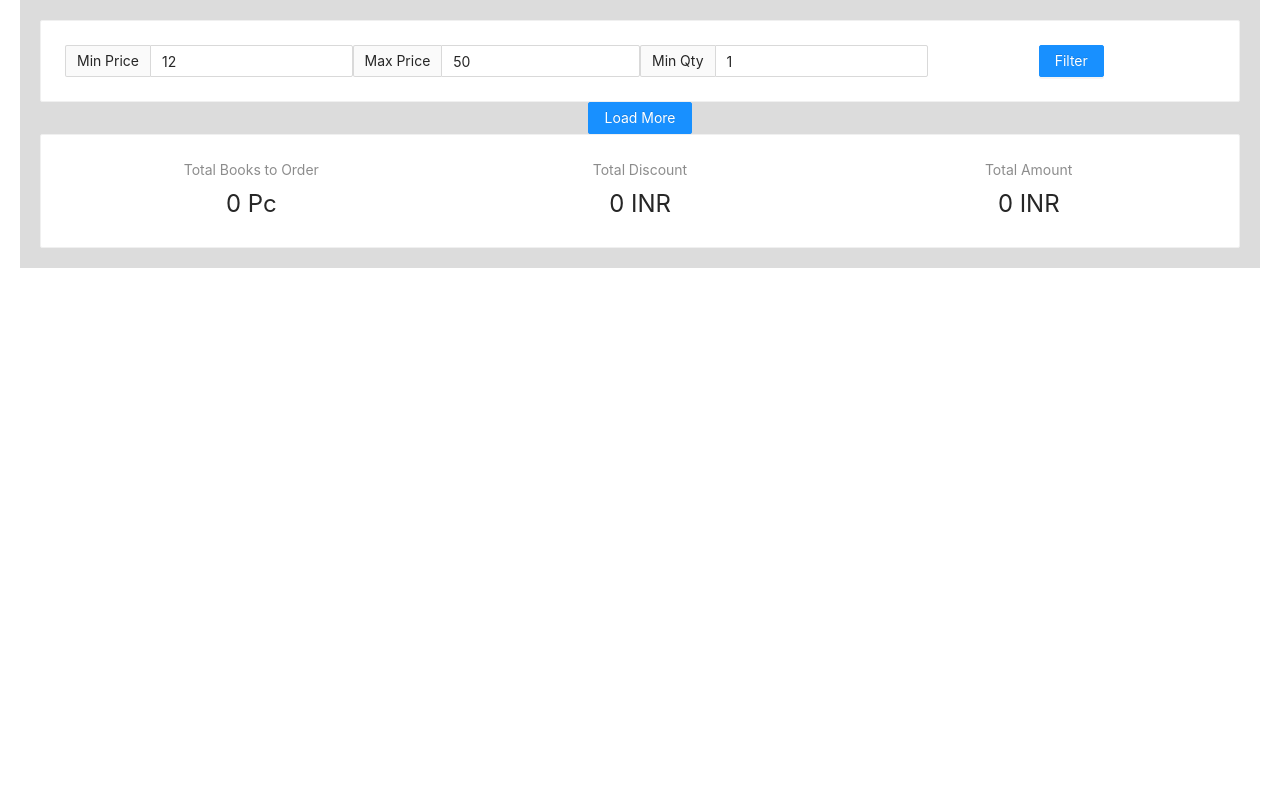
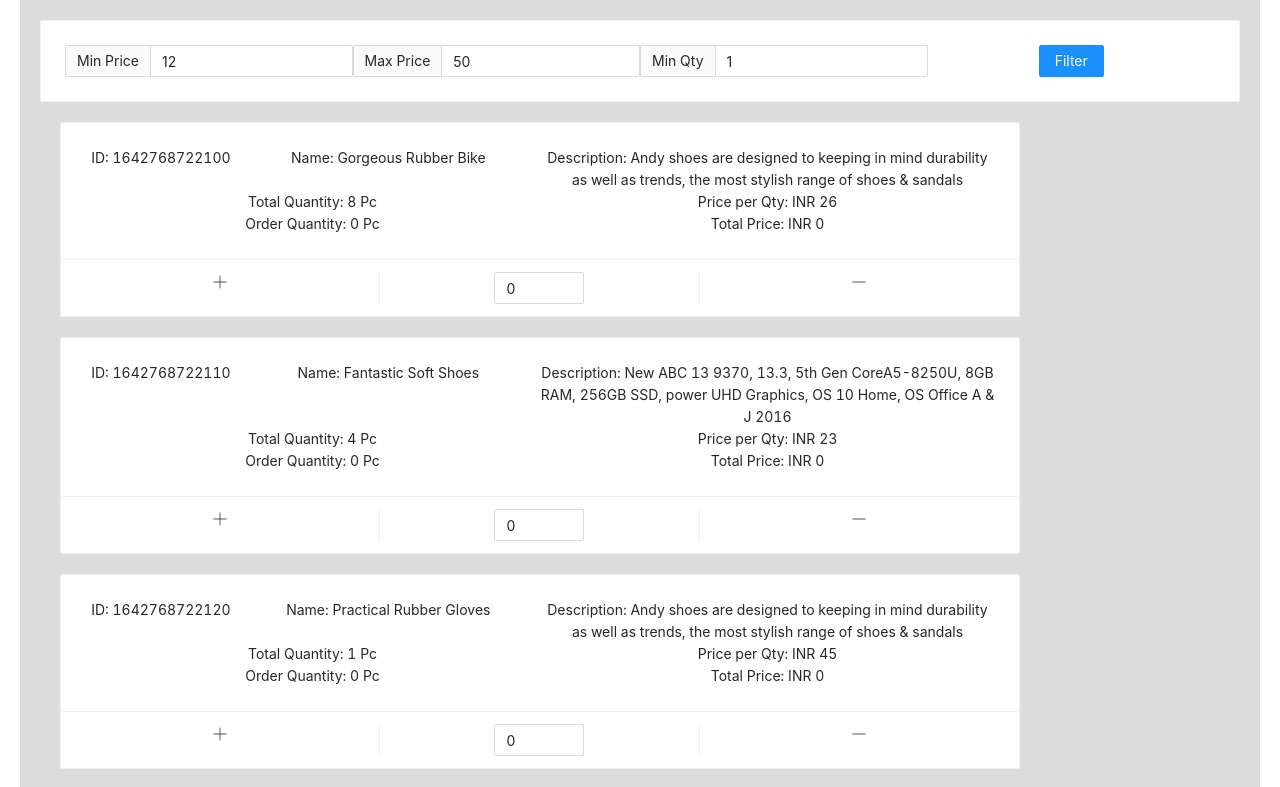
Before and after one commit to ravirojha/book-store, a React (Create React App) app: page / in a window 1280 px wide. Shown: the top 787 px of the page. Built offline with nearby package versions, Linux system fonts and the light colour scheme.

Commit message:
three-tasks-done

```diff
--- a/src/component/Book.tsx
+++ b/src/component/Book.tsx
@@ -1,7 +1,7 @@
 import {Card, Avatar, InputNumber, Row, Col} from "antd";
 
 import { EditOutlined, EllipsisOutlined, SettingOutlined, PlusOutlined, MinusOutlined } from '@ant-design/icons';
-import {FC} from "react";
+import {FC, useState} from "react";
 
 const { Meta } = Card;
 
@@ -17,35 +17,45 @@ interface IProps {
 }
 
 const Book: FC<IProps> = ({book={}}) => {
-    const {
-        id=1212,
-        title = "Book Name",
-        description = "This is really nice book",
-        totalQuantity = 10,
-        pricePerQty = 135
-    } = book;
+    const [orderQuantity, setOrderQuantity] = useState(0);
+    const [totalPrice, setOrderPrice] = useState(0);
+
+    function handleIncrease() {
+        const pricePerQuantity : number = book.pricePerQty ? book.pricePerQty : 0;
+        const newOrderQuantity = orderQuantity + 1;
+        setOrderQuantity(newOrderQuantity);
+        setOrderPrice(newOrderQuantity * pricePerQuantity);
+    }
+
+    function handleDecrease() {
+        const pricePerQuantity : number = book.pricePerQty ? book.pricePerQty : 0;
+        const newOrderQuantity = orderQuantity - 1;
+        setOrderQuantity(newOrderQuantity);
+        setOrderPrice(newOrderQuantity * pricePerQuantity);
+    }
+
     return <>
         <Card
             style={{ width: '80%', margin: '20px' }}
             actions={[
-                    <PlusOutlined />,
-                    <InputNumber disabled={true} value={0} />,
-                    <MinusOutlined/>
+                    <PlusOutlined onClick={handleIncrease}/>,
+                    <InputNumber disabled={orderQuantity === book.totalQuantity} value={orderQuantity} />,
+                    <MinusOutlined onClick={handleDecrease}/>
             ]}
         >
             <Row>
-                <Col span={4}>ID: {id}</Col>
-                <Col span={8}>Name: {title}</Col>
-                <Col span={12}>Description: {description}</Col>
+                <Col span={4}>ID: {book.id}</Col>
+                <Col span={8}>Name: {book.title}</Col>
+                <Col span={12}>Description: {book.description}</Col>
             </Row>
             <Row>
-                <Col span={12}>Total Quantity: {totalQuantity} Pc</Col>
-                <Col span={12}>Price per Qty: INR {pricePerQty}</Col>
+                <Col span={12}>Total Quantity: {book.totalQuantity} Pc</Col>
+                <Col span={12}>Price per Qty: INR {book.pricePerQty}</Col>
             </Row>
 
             <Row>
-                <Col span={12}>Order Quantity: {0} Pc</Col>
-                <Col span={12}>Total Price: INR {0}</Col>
+                <Col span={12}>Order Quantity: {orderQuantity} Pc</Col>
+                <Col span={12}>Total Price: INR {totalPrice}</Col>
             </Row>
         </Card>
     </>
--- a/src/component/BookStore.tsx
+++ b/src/component/BookStore.tsx
@@ -1,21 +1,33 @@
-import Book from "./Book";
+import Book, { IBook } from "./Book";
 import Cart from "./Cart";
 import Filter from "./Filter";
-import {useState} from "react";
+import {useEffect, useState} from "react";
 import {Button, Spin} from "antd";
+import BookService from '../service/book-service';
 
 const BookStore = () => {
 
     const [isSpinning, setSpinning] = useState(false);
-    const [books, setBooks] = useState([])
+    const [books, setBooks] = useState<IBook[]>([])
+
+    useEffect(() => {
+        if(books.length===0)
+        setSpinning(true);
+        else
+        setSpinning(false);
+        BookService.fetchBooks({minPrice: 12, maxPrice: 50, minQty :1 , page: 1}).then(
+        bookData => setBooks(bookData)
+        );
+    },[books.length])
+
 
 
     return <Spin spinning={isSpinning}>
         <Filter/>
-        {
+        {   books.length >= 10 ?
             books.map((book) => {
-                return (<Book/>)
-            })
+                return (<Book key={book.id} book={book}/>)
+            }) : null
         }
         <Button type={'primary'}> Load More </Button>
         <Cart/>
```
Also changed, not shown: 1 other file (tests, documents, lock files or other folders).
